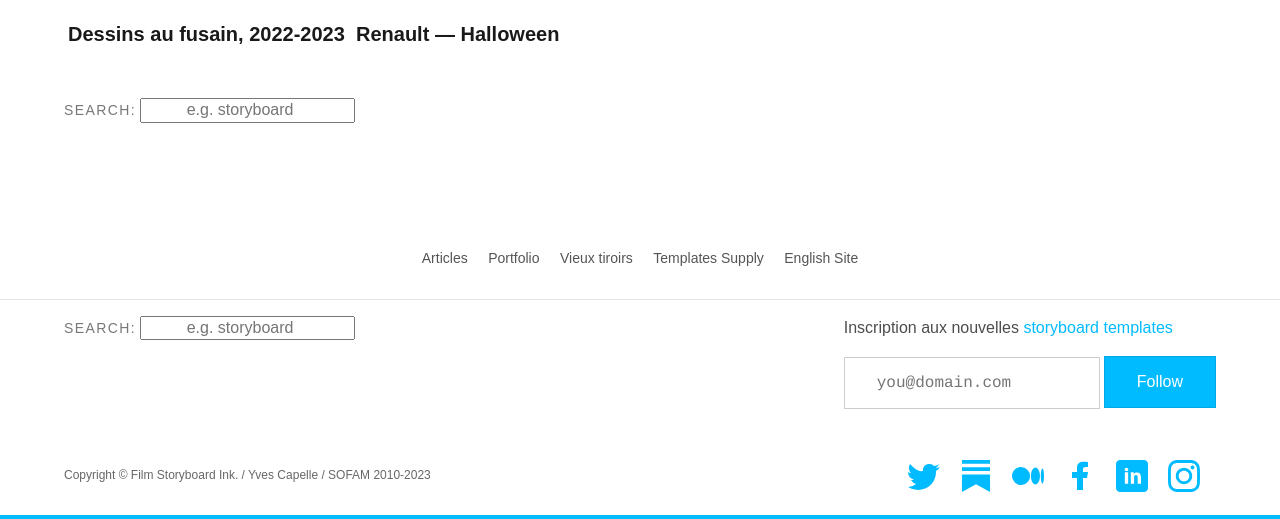
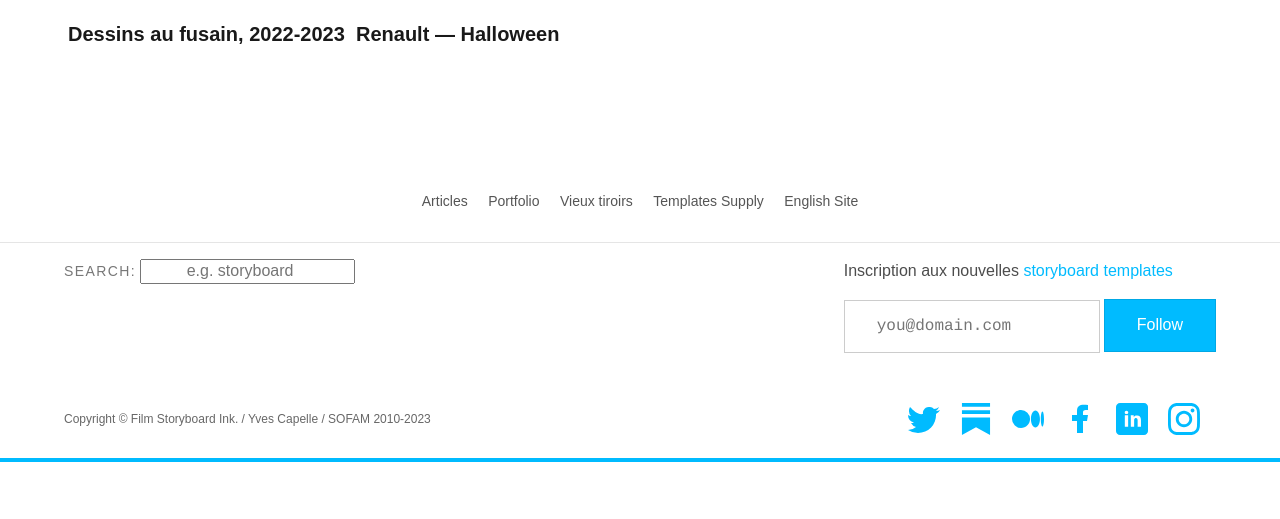
Before and after one commit to YJPL/scenarimages, a Jekyll site: the page built from _pages/dessins.html, in a window 1280 px wide. Shown: the part 568-1087 px from the top of the page. Built offline with Jekyll 4.4.1, drawn with Linux system fonts in a browser that asks for light colours; after the commit the page ends 1030 px from its top, so only the background shows below that.

Commit message:
Update dessins.html
remove double use of site-search

```diff
--- a/_pages/dessins.html
+++ b/_pages/dessins.html
@@ -40,7 +40,4 @@ layout: default
 {% endfor %}
 
   </article>
-
-  <br>
-{% include site-search.html %}
 </section>
```
